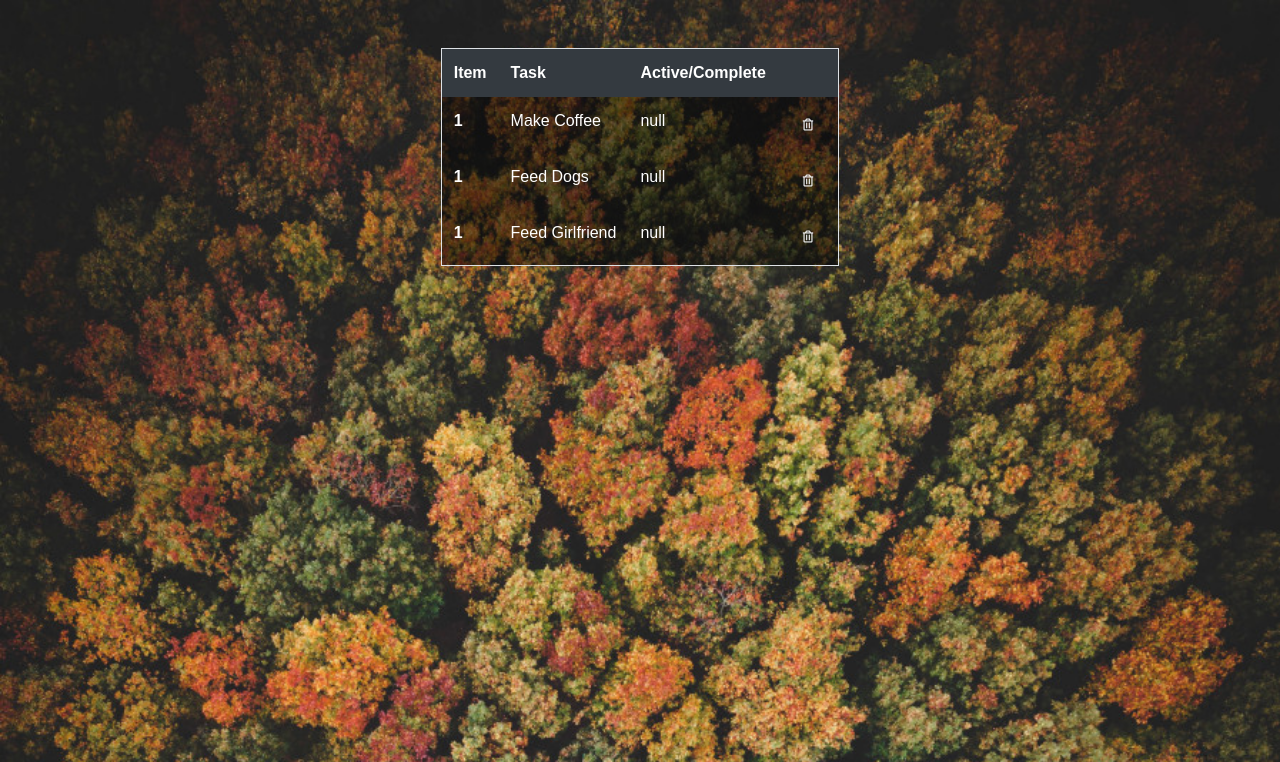
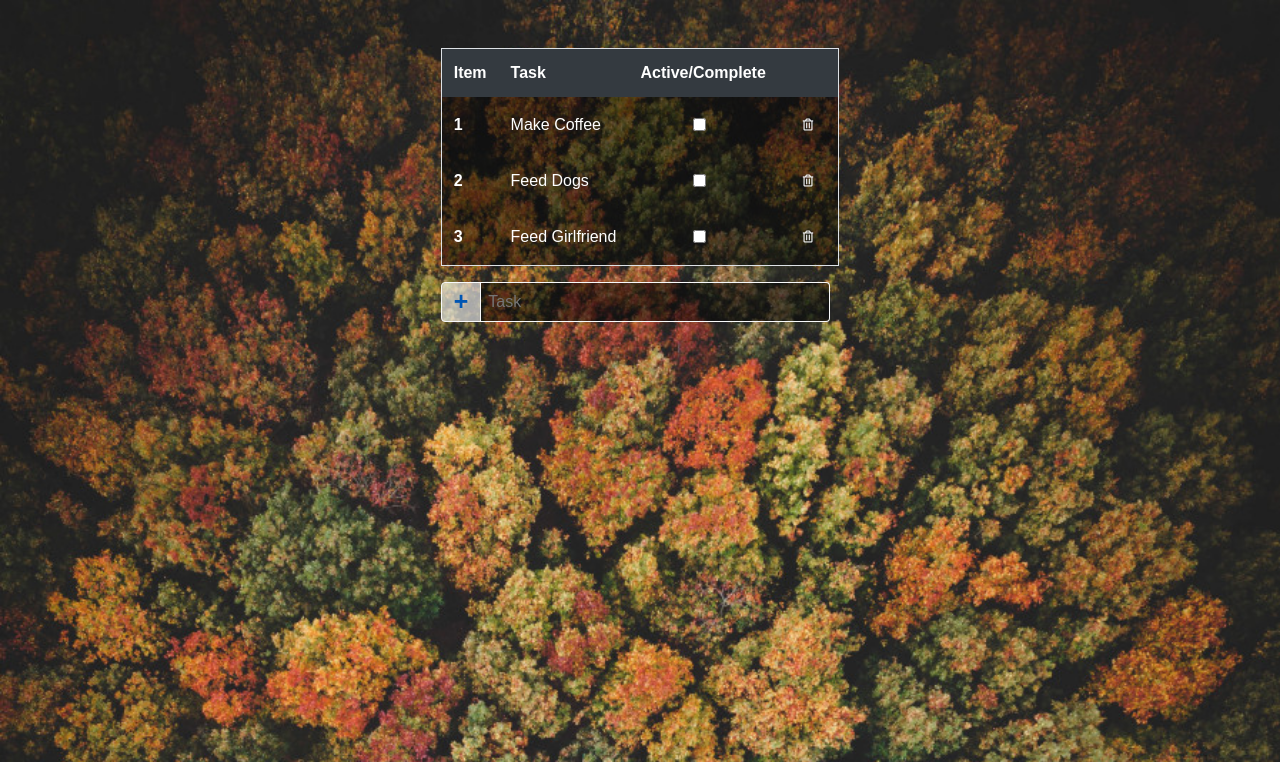
Before and after one commit to cloudripper/todolist, a plain HTML site: page index.html in a window 1280 px wide. Shown: the top 762 px of the page. Drawn offline with nearby package versions, Linux system fonts and the light colour scheme.

Commit message:
Styling updates/nuance additions

```diff
--- a/css/style.css
+++ b/css/style.css
@@ -12,22 +12,44 @@ body {
     background-size: cover;
 }
 
-.border {
-    border-radius: 15px;
+.tableBG {
+    background-color:rgba(0,0,0,.5)
 }
 
+.completeChk {
 
-.roundedCustom {
-    border-radius: 15px;
 }
 
-.tableBG {
-    background-color:rgba(0,0,0,.5)
+.status {
+    text-align: center;
 }
 
 .removeItem {
     font-size: 12px;
     color: #f5f6f8;
+}
+
+.removeItem:hover {
+    color:  #0056b3;
+    background-color: rgba(255,255,255,.40);
+}
+
+.inputStyle {
+    color: white;
+    font-weight: 500;
+    background-color: rgba(0,0,0,.5);
+    width: 350px;
+}
+#addItem {
+    color: #0056b3;
+    font-weight: 700;
+    font-size: 25px;
+    background-color: rgba(255,255,255,.60);
+}
+
+#addItem:hover {
+    background-color: rgba(255,255,255,.80);
+    color: #0056b3;
 }
 
 .footer {
--- a/index.html
+++ b/index.html
@@ -21,7 +21,7 @@
 
         <div class="d-flex justify-content-center mt-5">
             <div class="flex-item">
-                <table class="table table-hover border border-active roundedCustom table-dark table-borderless bg-transparent">
+                <table class="table table-hover border border-active table-dark table-borderless bg-transparent">
                     <thead>
                         <tr class="bg-dark">
                             <th>Item</th>
@@ -32,26 +32,44 @@
                     </thead>
                     <tbody class="tableBG">
                         <tr>
-                            <th>1</th>
-                            <td class="bg-transparent">Make Coffee</td>
-                            <td>null</td>
+                            <th class="itemNumber align-middle">1</th>
+                            <td class="bg-transparent task align-middle">Make Coffee</td>
+                            <td class="status pt-3">
+                                <div class="form-check">
+                                    <input class="form-check-input completeChk" type="checkbox" value="" />
+                                </div>
+                            </td>
                             <td><button class="btn removeItem"><i class="far fa-trash-alt"></i></button></td>
                         </tr>
                         <tr>
-                            <th>1</th>
-                            <td class="bg-transparent">Feed Dogs</td>
-                            <td>null</td>
+                            <th class="itemNumber align-middle">2</th>
+                            <td class="bg-transparen task align-middle align-middle">Feed Dogs</td>
+                            <td class="status pt-3">
+                                <div class="form-check">
+                                    <input class="form-check-input completeChk" type="checkbox" value="" />
+                                </div>
+                            </td>
                             <td><button class="btn removeItem"><i class="far fa-trash-alt"></i></button></td>
                         </tr>
                         <tr>
-                            <th>1</th>
-                            <td class="bg-transparent">Feed Girlfriend</td>
-                            <td>null</td>
+                            <th class="itemNumber align-middle">3</th>
+                            <td class="bg-transparent task align-middle">Feed Girlfriend</td>
+                            <td class="status pt-3">
+                                <div class="form-check">
+                                    <input class="form-check-input completeChk" type="checkbox" value="" />
+                                </div>
+                            </td>
                             <td><button class="btn removeItem"><i class="far fa-trash-alt"></i></button></td>
                         </tr>
                     </tbody>
+                </table>
+                <div class="input-group">
+                    <div class="input-group-prepend">
+                        <button class="btn border border-light rounded-left py-0" type="button" id="addItem">+</button>
+                    </div>
+                    <input type="text" name="task" placeholder="Task" class="pl-2 border border-light border-left-0 rounded-right inputStyle"/>
+                </div>
 
-                </table>
             </div>
         </div>
 
@@ -64,7 +82,7 @@
                 <a href="mailto: info@verticalwild.com"><i class="fas fa-envelope"></i></i></a>
             </div>
             <div class="d-flex flex-column">
-                <div class="fontMod">VerticalWild Labs 2020</div>
+                <div class="fontMod">VertWild Labs 2020</div>
             </div>
         </footer>
     </div>
```
